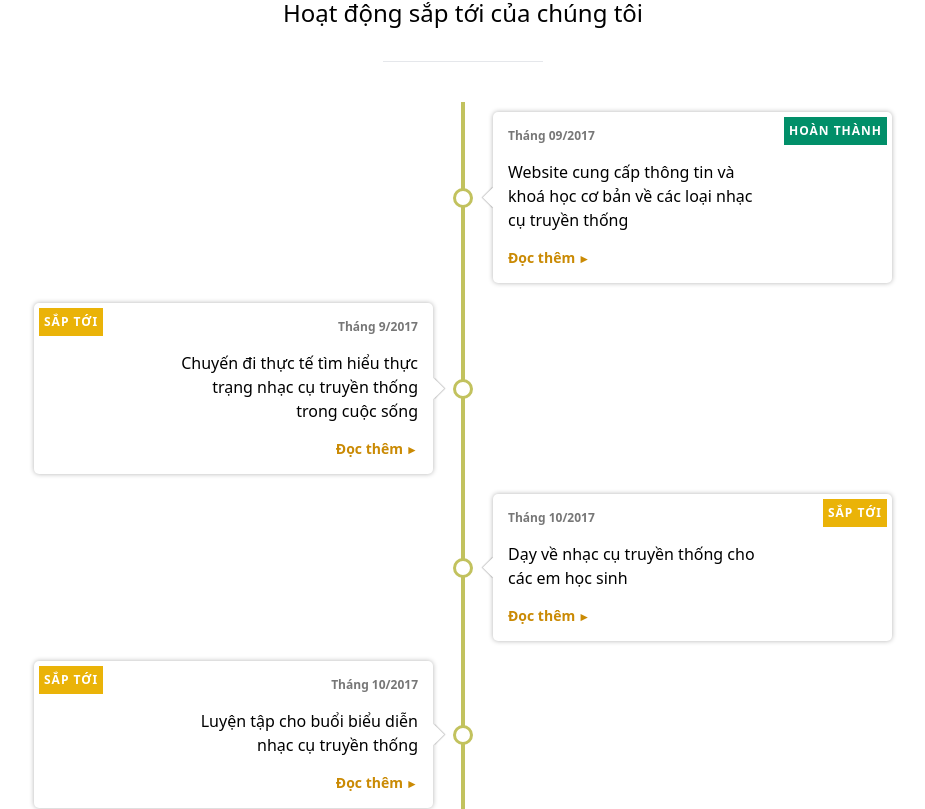
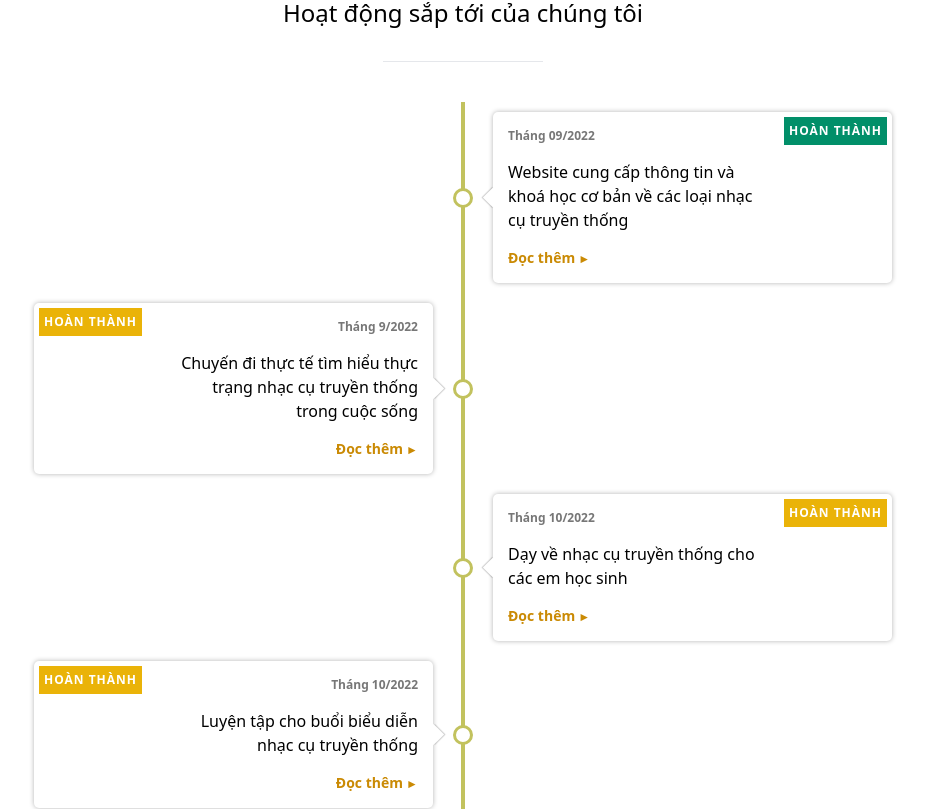
Before and after one commit to ntvinh2005/traditional-music-web-client, a React (Create React App) app: page /about in a window 1280 px wide. Shown: the part 1180-1989 px from the top of the page, without its empty margins (177-1102 px from the left). Built offline with nearby package versions, Linux system fonts and the light colour scheme; no server answers; the HTML template or start-up script is replaced by a standard one.

Commit message:
Change data timeline

```diff
--- a/src/components/layout/Timeline/Timeline.js
+++ b/src/components/layout/Timeline/Timeline.js
@@ -6,7 +6,7 @@ const Timeline = () => {
   const timelineData = [
     {
       text: "Website cung cấp thông tin và khoá học cơ bản về các loại nhạc cụ truyền thống",
-      date: "Tháng 09/2017",
+      date: "Tháng 09/2022",
       category: {
         tag: "Hoàn thành",
         color: "#018f69",
@@ -18,9 +18,9 @@ const Timeline = () => {
     },
     {
       text: "Chuyến đi thực tế tìm hiểu thực trạng nhạc cụ truyền thống trong cuộc sống",
-      date: "Tháng 9/2017",
+      date: "Tháng 9/2022",
       category: {
-        tag: "Sắp tới",
+        tag: "Hoàn thành",
         color: "#eab308",
       },
       link: {
@@ -30,9 +30,9 @@ const Timeline = () => {
     },
     {
         text: "Dạy về nhạc cụ truyền thống cho các em học sinh",
-        date: "Tháng 10/2017",
+        date: "Tháng 10/2022",
         category: {
-          tag: "Sắp tới",
+          tag: "Hoàn thành",
           color: "#eab308",
         },
         link: {
@@ -42,9 +42,9 @@ const Timeline = () => {
       },
       {
         text: "Luyện tập cho buổi biểu diễn nhạc cụ truyền thống",
-        date: "Tháng 10/2017",
+        date: "Tháng 10/2022",
         category: {
-          tag: "Sắp tới",
+          tag: "Hoàn thành",
           color: "#eab308",
         },
         link: {
@@ -54,9 +54,9 @@ const Timeline = () => {
       },
       {
         text: "Biểu diễn trong ban nhạc nhạc cụ truyền thống",
-        date: "Tháng 10/2017",
+        date: "Tháng 10/2022",
         category: {
-          tag: "Sắp tới",
+          tag: "Hoàn thành",
           color: "#eab308",
         },
         link: {
```
